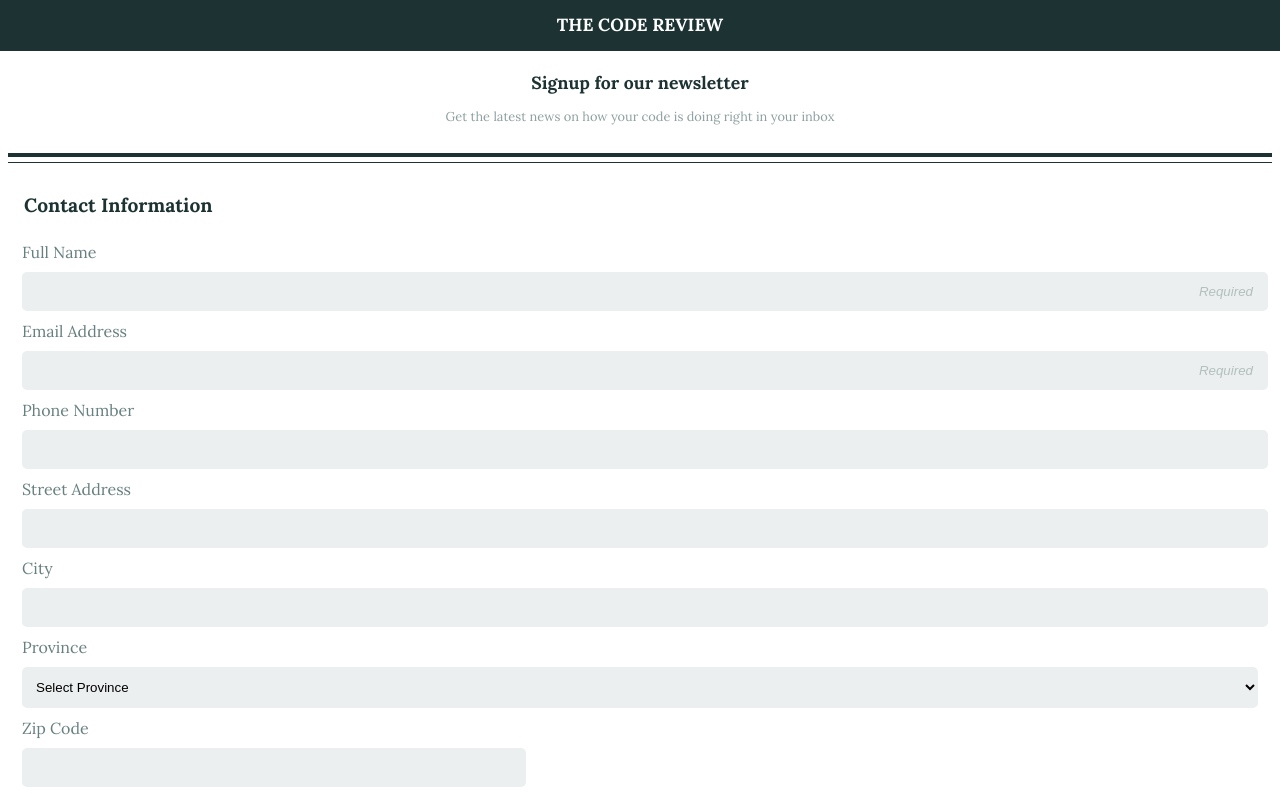
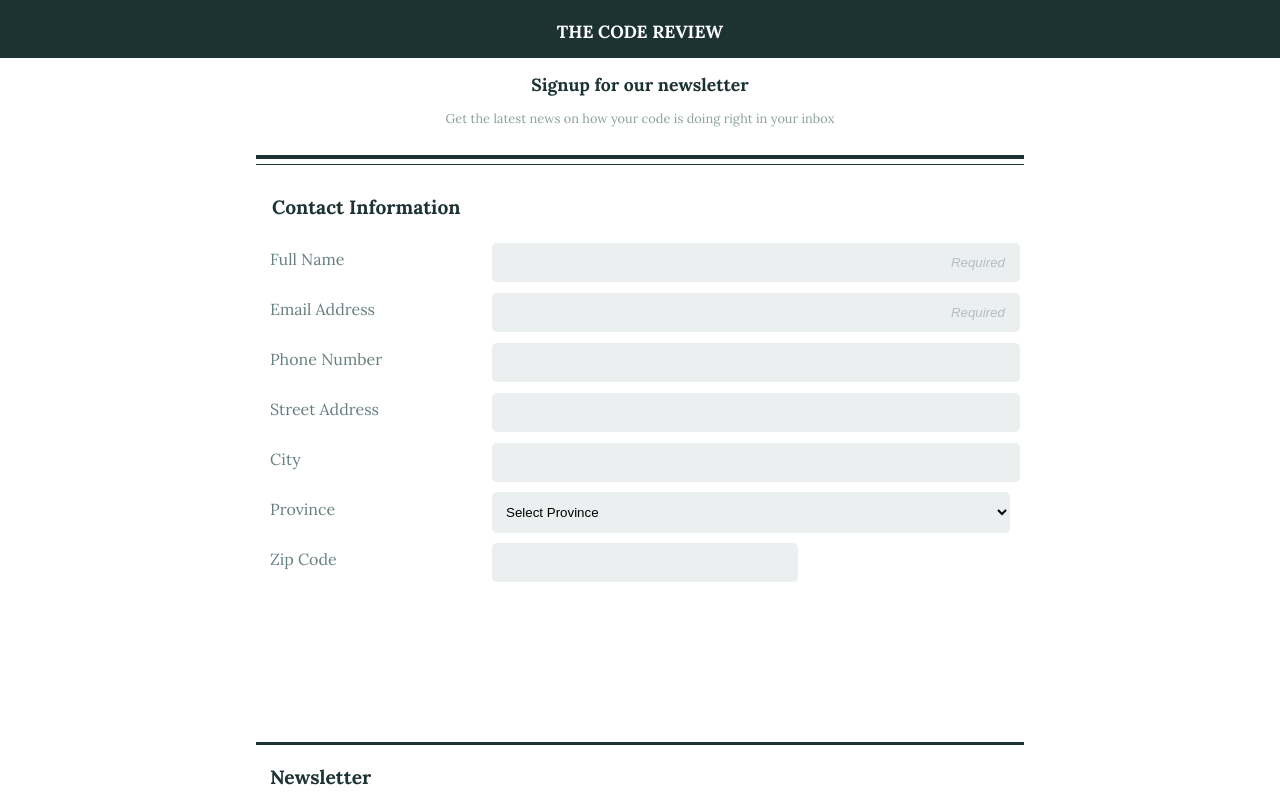
Before and after one commit to Zach-Savage/Online-Registration-Form, a plain HTML site: page index.html in a window 1280 px wide. Shown: the top 800 px of the page. Drawn offline with Linux system fonts and the light colour scheme.

Commit message:
messy but working code

```diff
--- a/css/styles.css
+++ b/css/styles.css
@@ -164,12 +164,56 @@ button:active {
 	color: black;
 }
 
-
-
-
-
 footer {
 	text-align: center;
 	color: #8d9f9f;
 	font-style: italic;
 }
+
+
+
+@media (min-width: 768px) {
+
+
+	.header h1 {
+		position: absolute;
+		left:0;
+	}
+
+	body {
+		width: 60%;
+		margin: auto;
+	}
+
+	.header h2 {
+		padding-top: 58px;
+	}
+
+	.form-inline {
+ 	   display: flex;
+ 	   flex-flow: row wrap;
+ 	   align-content: : flex-end;
+ 	   flex-direction: column;
+ 	   align-items: stretch;
+ 	   justify-content: flex-end;
+	}
+
+	.form-inline label {
+		margin: 5px 10px 5px 0;
+	}
+
+	.form-inline input,
+	.form-inline select {
+		width: 70%;
+	    vertical-align: middle;
+	    margin-left: 30%;
+	    margin-top: -5%;
+	}
+
+	.form-inline input[type="checkbox"],
+	.form-inline input[type="radio"] {
+			width: initial;
+			margin: 0;
+	}
+
+}
```
